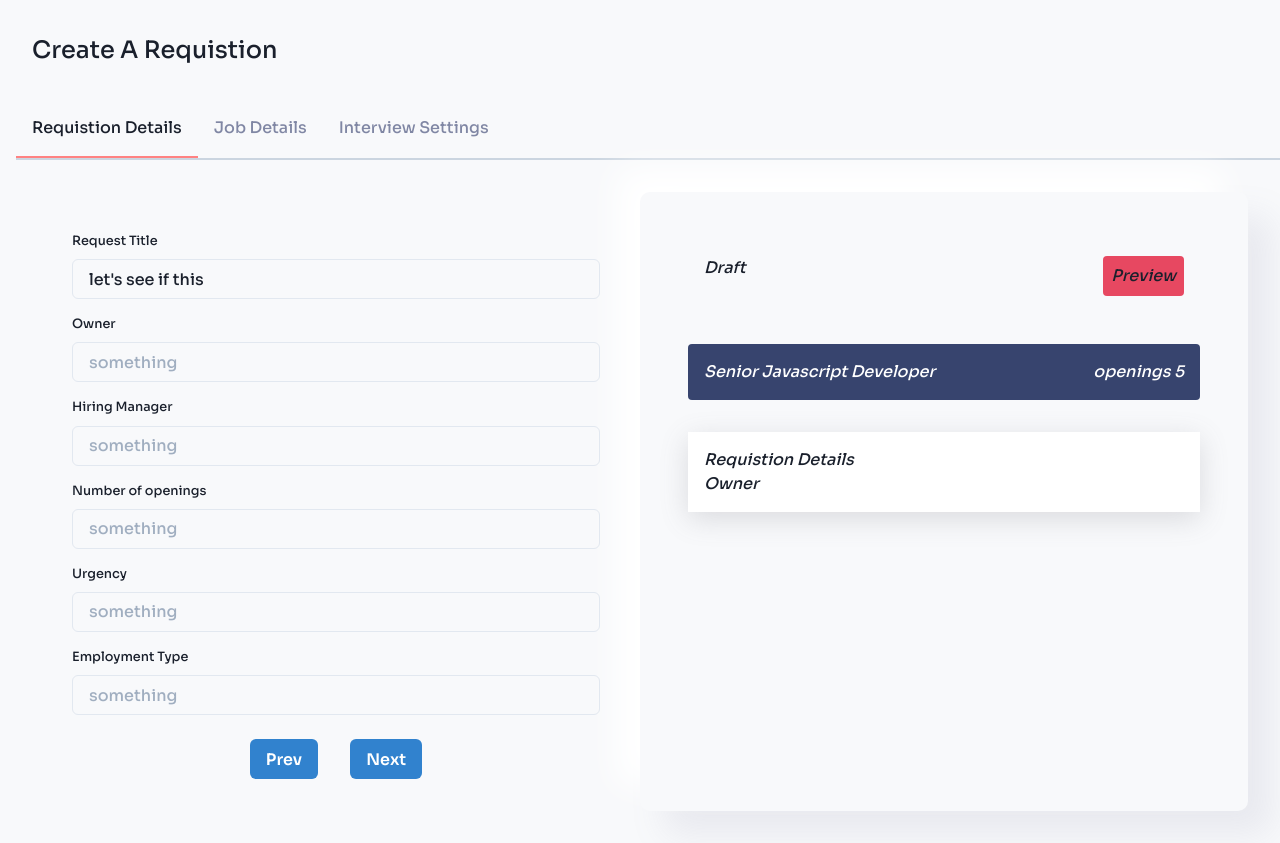
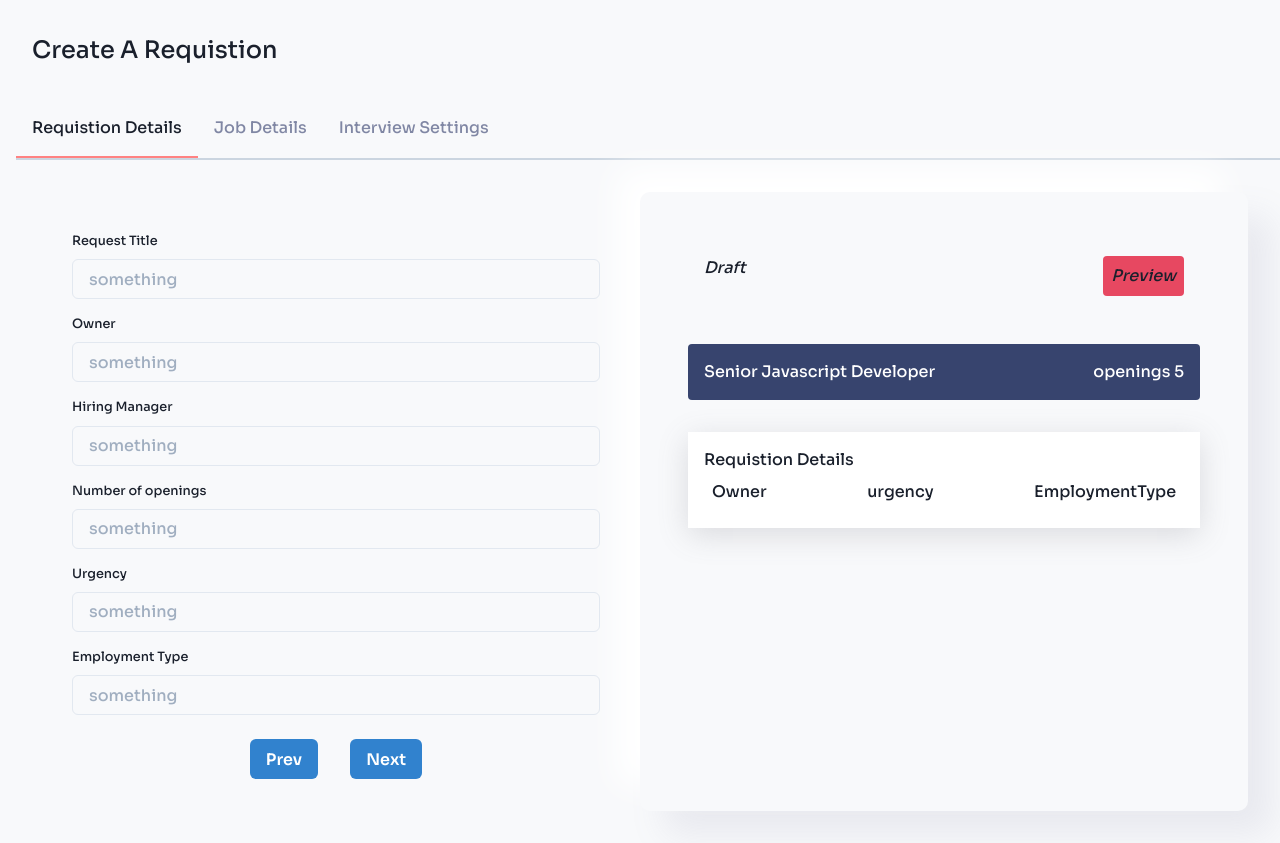
Before and after one commit to arogya01/tif-task2, a Next.js app: page / in a window 1280 px wide. Built offline with nearby package versions, Linux system fonts and the light colour scheme.

Commit message:
improved some functions

```diff
--- a/components/providers/RequistionDetailsProvider.jsx
+++ b/components/providers/RequistionDetailsProvider.jsx
@@ -5,7 +5,7 @@ const RequistionContext = createContext();
 
 export default function RequistionDetails(props){
     const initialState = {
-        requestTitle: "let's see if this",
+        requestTitle: "",
         owner: "",
         hiringManager: "",
         openings: "",
@@ -14,11 +14,17 @@ export default function RequistionDetails(props){
       };
 
     const reducer = (state,action) => {
+       const newState= {};
 
         switch(action.type){
             case "add":
+             newState = action.formValue;
+             break;
+             default:
+                 throw new Error();
+        }
 
-        }
+        return newState;
     };
 
 
--- a/containers/Home/Requistion.jsx
+++ b/containers/Home/Requistion.jsx
@@ -47,8 +47,14 @@ export default function Requistion() {
       onSubmit={async (values, { setSubmitting }) => {
         await new Promise((r) => setTimeout(r, 500));
         console.log(values);
+
+        dispatch({
+          type:"add",
+          formValue:values
+        })
         setSubmitting(false);
       }}
+
     >
 
 
--- a/containers/Home/Sidebar.jsx
+++ b/containers/Home/Sidebar.jsx
@@ -12,14 +12,14 @@ export default function Sidebar() {
       direction="column"
 
       p={8}
-      fontStyle="italic"
+
       css={css`
         box-shadow: -24px -24px 34px #ffffff,
           24px 24px 34px rgba(128, 135, 164, 0.13);
         border-radius: 10px;
       `}
     >
-      <Flex direction="row" p={4} m={4} justify="space-between">
+      <Flex fontStyle="italic" direction="row" p={4} m={4} justify="space-between">
         <Box>
           <Box as="p">Draft</Box>
         </Box>
@@ -55,9 +55,17 @@ export default function Sidebar() {
         </Box>
 
         <Flex direction="row" justify="space-between">
-        <Box>
+        <Box p={2} >
         <Box as="p">Owner</Box>
-        <Box>{state.owner}</Box>
+        <Box as="p">{state.owner}</Box>
+        </Box>
+        <Box p={2} >
+        <Box as="p">urgency</Box>
+        <Box as="p">{state.urgency}</Box>
+        </Box>
+        <Box p={2} >
+        <Box as="p">EmploymentType</Box>
+        <Box as="p">{state.employmentType}</Box>
         </Box>
         </Flex>
       </Flex>
--- a/package.json
+++ b/package.json
@@ -16,7 +16,8 @@
     "framer-motion": "^6",
     "next": "12.1.0",
     "react": "17.0.2",
-    "react-dom": "17.0.2"
+    "react-dom": "17.0.2",
+    "yup": "^0.32.11"
   },
   "devDependencies": {
     "eslint": "8.11.0",
```
Also changed, not shown: 1 other file (tests, documents, lock files or other folders).
